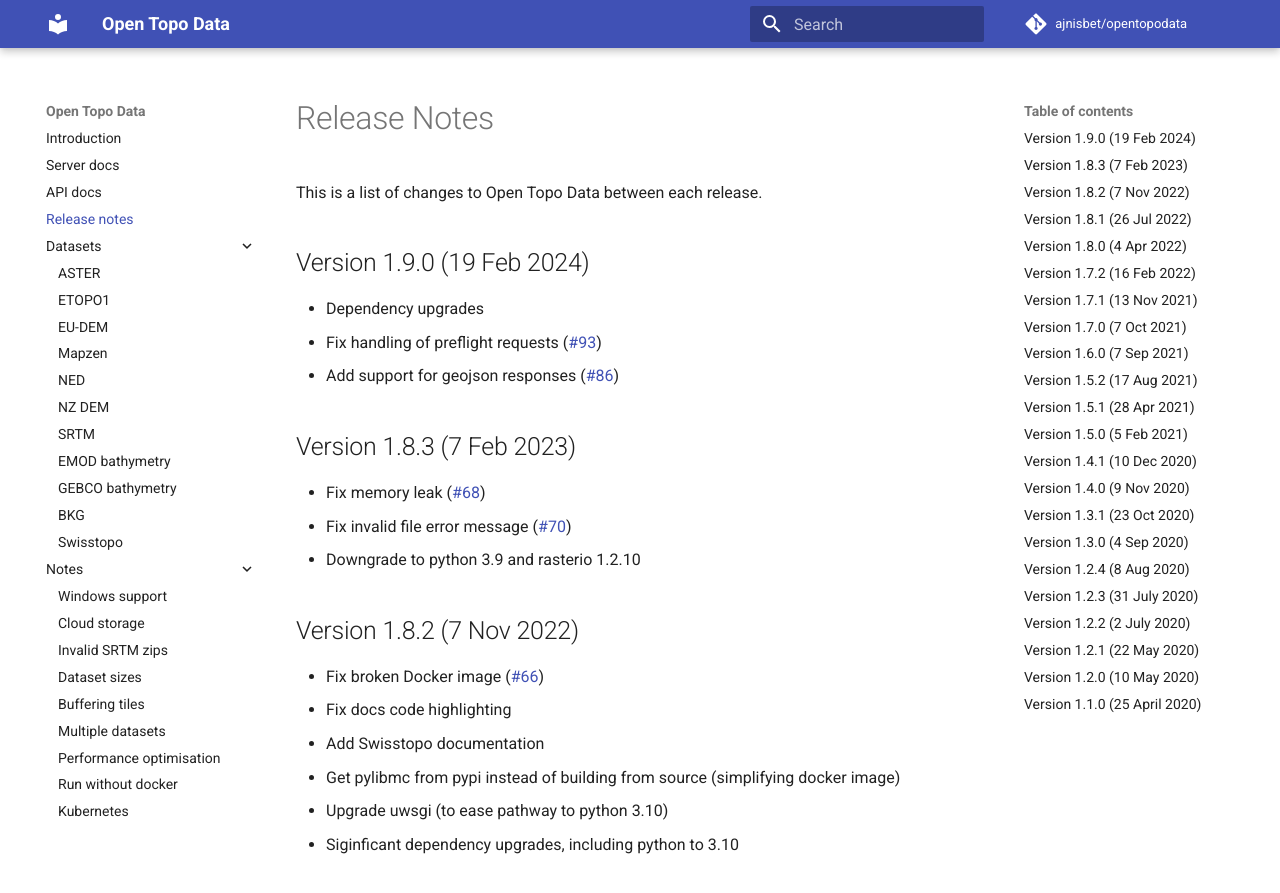
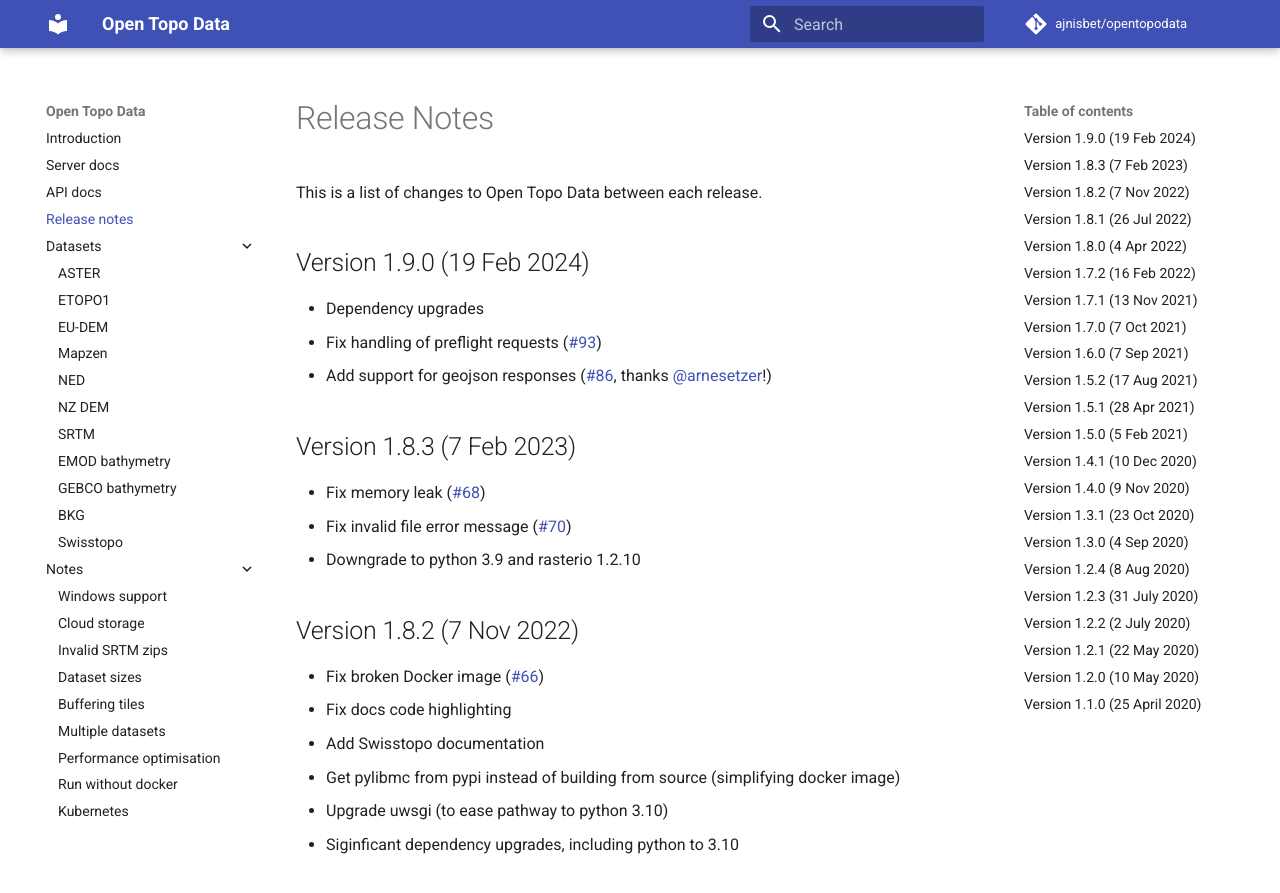
Before and after one commit to ajnisbet/opentopodata, an MkDocs documentation site: the page built from docs/changelog.md, in a window 1280 px wide and 900 px high. Shown: the top 893 px of the window. Built offline with MkDocs 1.6.1 and Material for MkDocs 9.7.7, drawn with Linux system fonts in a browser that asks for light colours; comment, search, counter and statistics services are not loaded.

Commit message:
Credit
Fixes https://github.com/ajnisbet/opentopodata/pull/86

```diff
--- a/docs/changelog.md
+++ b/docs/changelog.md
@@ -6,7 +6,7 @@ This is a list of changes to Open Topo Data between each release.
 ## Version 1.9.0 (19 Feb 2024)
 * Dependency upgrades
 * Fix handling of preflight requests ([#93](https://github.com/ajnisbet/opentopodata/issues/93))
-* Add support for geojson responses ([#86](https://github.com/ajnisbet/opentopodata/pull/86))
+* Add support for geojson responses ([#86](https://github.com/ajnisbet/opentopodata/pull/86), thanks [@arnesetzer](https://github.com/arnesetzer)!)
 
 
 ## Version 1.8.3 (7 Feb 2023)
```
